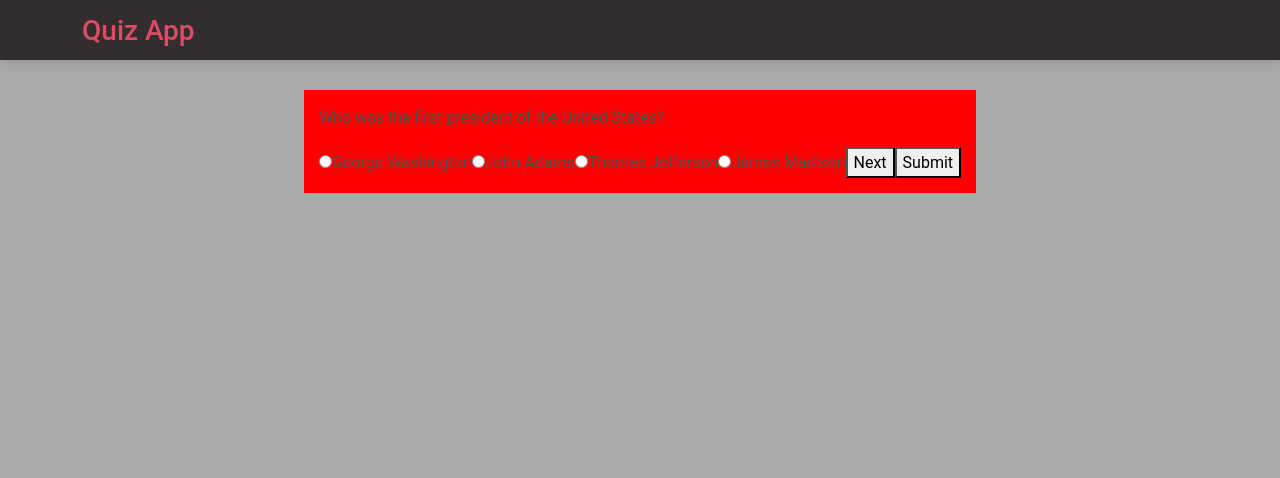
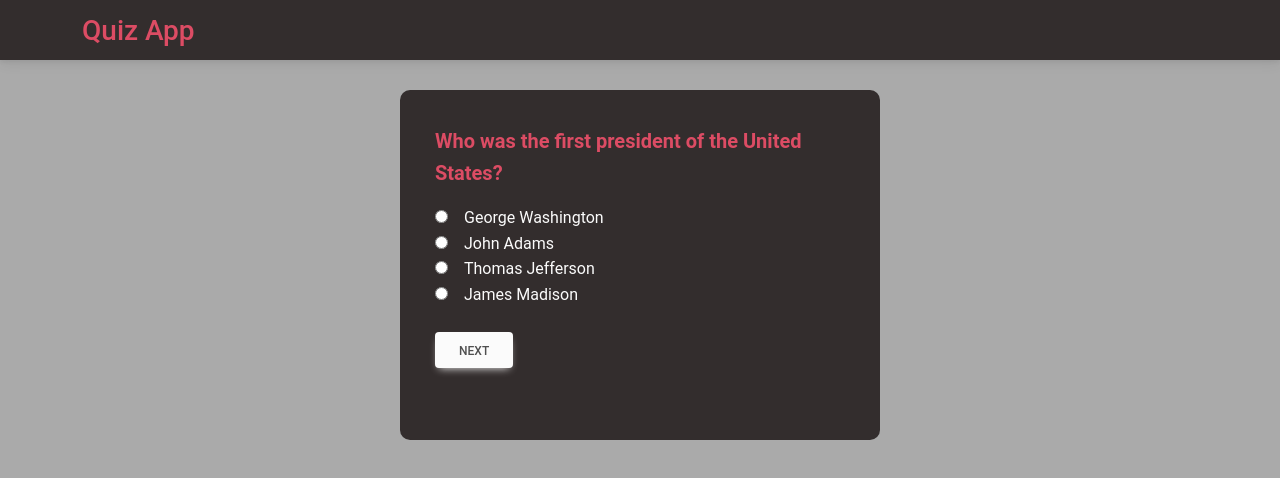
Before and after one commit to Malek-ALdesougi/quiz-app, a React (Create React App) app: page /single/history in a window 1280 px wide. Shown: the top 478 px of the page. Built offline with nearby package versions, Linux system fonts and the light colour scheme.

Commit message:
finish the questions with redux

```diff
--- a/package.json
+++ b/package.json
@@ -10,8 +10,11 @@
     "mdb-react-ui-kit": "^6.0.0",
     "react": "^18.2.0",
     "react-dom": "^18.2.0",
+    "react-redux": "^8.0.5",
     "react-router-dom": "^6.10.0",
     "react-scripts": "5.0.1",
+    "redux": "^4.2.1",
+    "redux-thunk": "^2.4.2",
     "web-vitals": "^2.1.4",
     "yarn": "^1.22.19"
   },
--- a/src/App.js
+++ b/src/App.js
@@ -1,7 +1,9 @@
 //css
 import './App.css';
+
 //react-router
 import { BrowserRouter, Routes, Route } from 'react-router-dom';
+
 //component
 import NavBar from './components/NavBar/NavBar';
 import Home from './pages/Home/Home';
--- a/src/components/SingleQuestion/SingleQuestion.jsx
+++ b/src/components/SingleQuestion/SingleQuestion.jsx
@@ -1,42 +1,76 @@
+//css
+import styles from './style.module.css'
+
+//react
 import { useRef } from 'react';
 
+//navigation
+import { useNavigate } from 'react-router';
+
+//redux
+import { useDispatch, useSelector } from 'react-redux';
+
+//functions
+import { checkUserAnswer, addPoint } from '../../redux/pointsReducer/action';
+
 function SingleQuestion({ question, moveToNextQuestion }) {
-
   const answersInputs = useRef([]);
   const currentUserAnswer = useRef('');
+  const dispatch = useDispatch();
+  const { points } = useSelector((state) => state);
+  const navigate = useNavigate();
 
+  console.log(points);
+
+  //   TODO: dispatch
+  //   TODO: handle next button on the_questions number
+  //   TODO: the number of question 9 out of 10
 
   function handleNext() {
+    //check if user didn't check any answer
     answersInputs.current.map((input) => {
-      if (input.checked === true) {
+      if (input?.checked === true) {
         moveToNextQuestion();
         input.checked = false;
       }
     });
 
-    if(currentUserAnswer.current === question.answer){
-        // HERE WE CAN FINALLY DO THE DISPATCH FOR INCREASE THE FIANL POINTS OR NOT IN THE REDUX
+    dispatch(checkUserAnswer());
+
+    if (currentUserAnswer.current === question.answer) {
+      dispatch(addPoint());
     }
   }
 
-  function storeUserAnswer(userAnswer){
+  function storeUserAnswer(userAnswer) {
     currentUserAnswer.current = userAnswer;
   }
 
   return (
-    <div>
-      <p>{question.question}</p>
-      {question.options.map((option, index) => {
-        return (
-          <>
-            <input onClick={() => storeUserAnswer(option)} value={'malek'} ref={(el) => (answersInputs.current[index] = el)} name="input" type={'radio'}/>
-            <label>{option}</label>
-          </>
-        );
-      })}
-      <button onClick={handleNext}>Next</button>
-      {/* tairnary operato */}
-      <button>Submit</button>
+    <div className={styles.container}>
+      {question ? (
+        <div>
+          <p className='text-danger fw-bold fs-5'>{question?.question}</p>
+          {question?.options.map((option, index) => {
+            return (
+              <div>
+                <input onClick={() => storeUserAnswer(option)}
+                  ref={(el) => (answersInputs.current[index] = el)} name="input" type={'radio'}/>
+                <label className='text-light ms-3'>{option}</label>
+              </div>
+            );
+          })}
+
+         <button className='btn btn-light mt-4' onClick={handleNext}>Next</button>
+        </div>
+      ) : (
+        <div className='d-flex justify-content-center flex-wrap h-100 p-5 w-100'>
+          <h2 className='mb-5 text-danger'>Your Score is : {points}/10</h2>
+          <div className='d-flex justify-content-center w-100'>
+            <button className='btn btn-light' onClick={() => navigate('/')}>Back Home</button>
+          </div>
+        </div>
+      )}
     </div>
   );
 }
--- a/src/components/SingleQuestion/style.module.css
+++ b/src/components/SingleQuestion/style.module.css
@@ -0,0 +1,5 @@
+.container{
+    display: flex;
+    justify-content: start;
+    align-items: center;
+}
--- a/src/components/singleQuiz/style.module.css
+++ b/src/components/singleQuiz/style.module.css
@@ -5,8 +5,9 @@
 }
 
 .questionContainer {
-    width: auto;
-    height: auto;
-    padding:15px;
-    background-color: red;
+    width: 480px;
+    height: 350px;
+    padding:35px;
+    background-color: #332D2D;
+    border-radius: 10px;
 }
--- a/src/index.css
+++ b/src/index.css
@@ -1,6 +1,6 @@
 body {
   margin: 0;
-  font-family: -apple-system, BlinkMacSystemFont, 'Segoe UI', 'Roboto', 'Oxygen',
+  font-family: cursive, BlinkMacSystemFont, 'Segoe UI', 'Roboto', 'Oxygen',
     'Ubuntu', 'Cantarell', 'Fira Sans', 'Droid Sans', 'Helvetica Neue',
     sans-serif;
   -webkit-font-smoothing: antialiased;
--- a/src/index.js
+++ b/src/index.js
@@ -5,7 +5,15 @@ import 'mdb-react-ui-kit/dist/css/mdb.min.css';
 import "@fortawesome/fontawesome-free/css/all.min.css";
 import App from './App';
 
+//redux
+import { Provider } from 'react-redux';
+
+//Store
+import store from './redux/store';
+
 const root = ReactDOM.createRoot(document.getElementById('root'));
 root.render(
-    <App />
+    <Provider store={store}>
+        <App />
+    </Provider>
 );
--- /dev/null
+++ b/src/redux/pointsReducer/action.js
@@ -0,0 +1,9 @@
+import * as POINST_CONSTANTS from './constants'
+
+export const checkUserAnswer = () => (dipatch) => {
+    dipatch({type: POINST_CONSTANTS.CHECKING_ANSWER})
+}
+
+export const addPoint = () => (dispatch) => {
+    dispatch({type: POINST_CONSTANTS.CORRECT_ANSWER})
+}
--- /dev/null
+++ b/src/redux/pointsReducer/constants.js
@@ -0,0 +1,2 @@
+export const CHECKING_ANSWER = 'CHECKING_ANSWER'
+export const CORRECT_ANSWER = 'CORRECT_ANSWER'
--- /dev/null
+++ b/src/redux/pointsReducer/pointsReducer.js
@@ -0,0 +1,17 @@
+import * as POINTS_CONSTANTS from './constants'
+const initState = {
+    points: 0,
+    loading: false,
+}
+
+export const pointsReducer = (state = initState, action) => {
+
+    switch (action.type) {
+        case POINTS_CONSTANTS.CHECKING_ANSWER:
+            return { ...state, loading: true };
+        case POINTS_CONSTANTS.CORRECT_ANSWER:
+            return { ...state, points: state.points + 1, loading: false}
+        default:
+            return state;
+    }
+}
--- /dev/null
+++ b/src/redux/store.js
@@ -0,0 +1,11 @@
+import {  legacy_createStore as createStore, applyMiddleware } from "redux";
+// PointsReducer
+import { pointsReducer } from "./pointsReducer/pointsReducer";
+
+//thunk
+import thunk from "redux-thunk";
+
+const store = createStore(pointsReducer, applyMiddleware(thunk));
+
+
+export default store;
```
Also changed, not shown: 1 other file (tests, documents, lock files or other folders).
